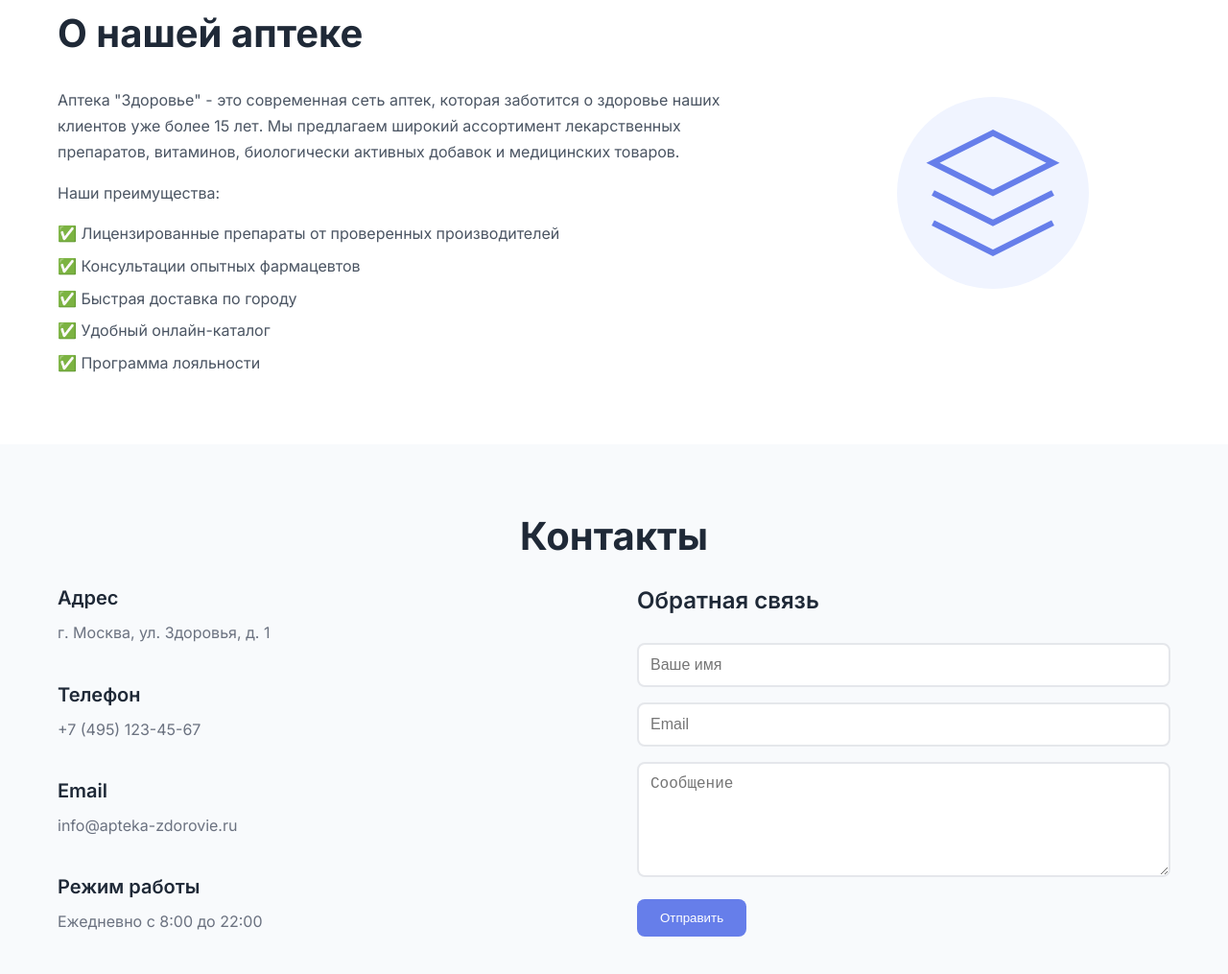
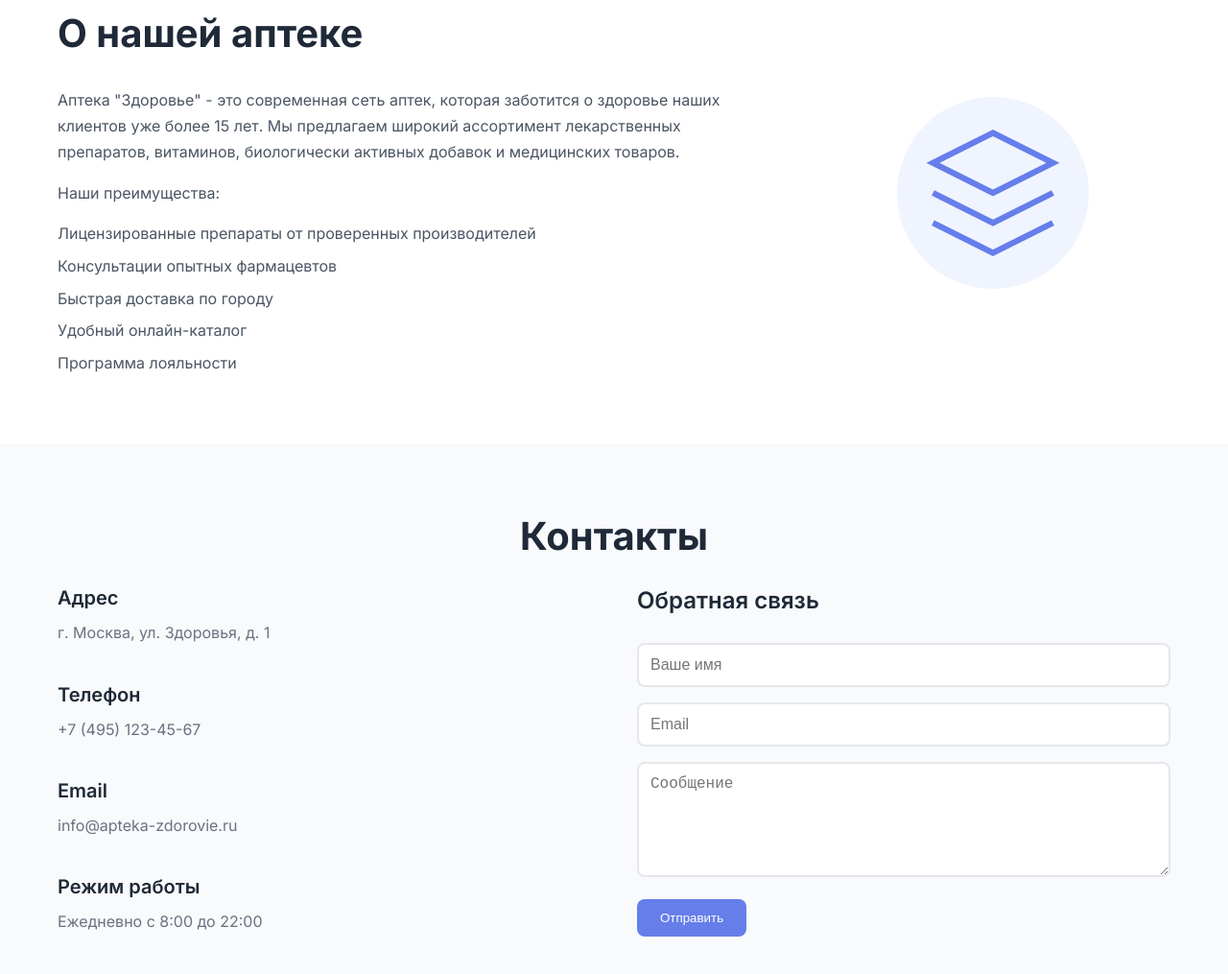
Before and after one commit to Venaliss/Pharm, a plain HTML site: page index.html in a window 1280 px wide. Shown: the part 3629-4644 px from the top of the page at 96% size. Drawn offline with Linux system fonts and the light colour scheme.

Commit message:
Add files via upload

```diff
--- a/index.html
+++ b/index.html
@@ -183,11 +183,11 @@
                         <p>Аптека "Здоровье" - это современная сеть аптек, которая заботится о здоровье наших клиентов уже более 15 лет. Мы предлагаем широкий ассортимент лекарственных препаратов, витаминов, биологически активных добавок и медицинских товаров.</p>
                         <p>Наши преимущества:</p>
                         <ul>
-                            <li>✅ Лицензированные препараты от проверенных производителей</li>
-                            <li>✅ Консультации опытных фармацевтов</li>
-                            <li>✅ Быстрая доставка по городу</li>
-                            <li>✅ Удобный онлайн-каталог</li>
-                            <li>✅ Программа лояльности</li>
+                            <li> Лицензированные препараты от проверенных производителей</li>
+                            <li> Консультации опытных фармацевтов</li>
+                            <li> Быстрая доставка по городу</li>
+                            <li> Удобный онлайн-каталог</li>
+                            <li> Программа лояльности</li>
                         </ul>
                     </div>
                     <div class="about-image">
```
